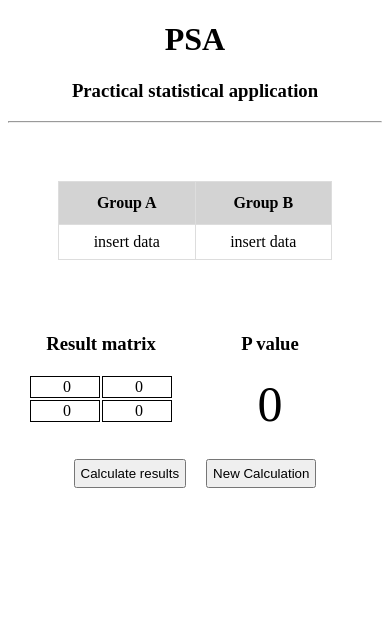
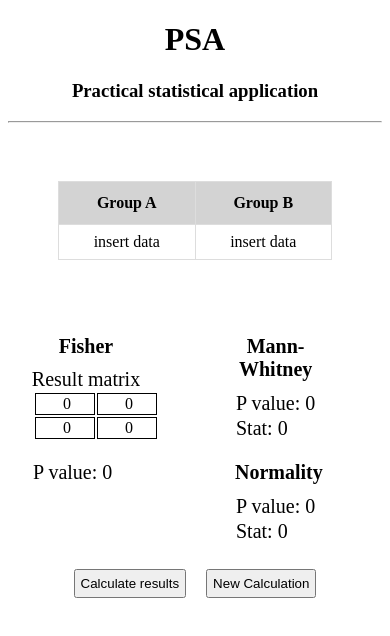
Before and after one commit to kvillt/psa, an Angular app: page / in a window 390 px wide. Shown: the top 636 px of the page. Built offline with nearby package versions, Linux system fonts and the light colour scheme.

Commit message:
Man-Withney P-value and stat working and same for Normality. Think also the mobile enter is fixed. Need to test it on the server to be shore

```diff
--- a/src/app/grid/grid.component.css
+++ b/src/app/grid/grid.component.css
@@ -14,15 +14,14 @@
 }
 
 .table-wrapper {
-
     padding: 50px;
 }
 
 
-.matrix {
+.matrix table{
     padding-left: 20px;
     text-align: center;
-    border-top: 1px;
+
 }
 
 .result {
@@ -31,16 +30,30 @@
 
 .result td{
     min-width: 70px;
-    text-align: center;
-    font-size: 50px;
+    font-size: 20px;
 }
+
 
 .matrix td {
     border: 1px solid black;
-    min-width: 70px;
+    min-width: 60px;
     padding-left: 5px;
     margin: 10px;
     text-align: center;
+}
+
+#Result {
+    font-size: 20px;
+}
+
+#fisher {
+    padding-left: 20px;
+    padding-top: 20px;
+    font-size: 20px;
+}
+
+#Mann-Whitney span{
+    text-align:right;
 }
 
 .container {
@@ -52,8 +65,14 @@ button {
     padding: 5px;
     margin: 10px;
 }
+
 t1 {
     text-align: center;
+}
+
+h3 {
+    font-size: 20px;
+    margin-bottom: 10px;
 }
 
 #values {
@@ -82,8 +101,8 @@ t1 {
 
 
 /* For desktop: */
-.col-3 {width: 25%;}
-.col-6 {width: 50%;}
+.col-3 {width: 20%;}
+.col-6 {width: 60%;}
 
 @media only screen and (max-width: 768px) {
   /* For mobile phones: */
--- a/src/app/grid/grid.component.html
+++ b/src/app/grid/grid.component.html
@@ -10,11 +10,11 @@
             <tr *ngFor="let row of rows">
                 <td>
                     <div class="excel" contenteditable (paste)="onPaste($event, 1)"
-                        (keyup.enter)="addData($event.target, 1)" data-placeholder="insert data"></div>
+                        (keyup)="addData($event, 1)" data-placeholder="insert data"></div>
                 </td>
                 <td>
                     <div class="excel" contenteditable (paste)="onPaste($event, 2)"
-                        (keyup.enter)="addData($event.target, 2)" data-placeholder="insert data"></div>
+                        (keyup)="addData($event, 2)" data-placeholder="insert data"></div>
                 </td>
             </tr>
         </table>
@@ -23,8 +23,10 @@
     <div class="col-3 matrix">
         <table>
             <caption>
-                <h3>Result matrix</h3>
+                <h3>Fisher</h3>
+                <span id="Result">Result matrix</span>
             </caption>
+
             <tr>
                 <td>{{matrix[0][0]}}</td>
                 <td>{{matrix[0][1]}}</td>
@@ -33,16 +35,35 @@
                 <td>{{matrix[1][0]}}</td>
                 <td>{{matrix[1][1]}}</td>
             </tr>
+
         </table>
+        <div id="fisher">P value: {{fisher_pValue}}</div>
     </div>
 
     <div class="col-3 result">
-        <caption>
-            <h3>P value</h3>
-        </caption>
-        <tr>
-            <td>{{pValue}}</td>
-        </tr>
+        <div id="Mann-Whitney">
+            <caption>
+                <h3>Mann-Whitney</h3>
+            </caption>
+            <tr>
+                <td>P value: <span>{{mann_pValue}}</span></td>
+            </tr>
+            <tr>
+                <td>Stat: {{mann_stat}}</td>
+            </tr>
+        </div>
+
+        <div id="Normality">
+            <caption>
+                <h3>Normality</h3>
+            </caption>
+            <tr>
+                <td>P value: <span>{{norm_pValue}}</span></td>
+            </tr>
+            <tr>
+                <td>Stat: {{norm_stat}}</td>
+            </tr>
+        </div>
     </div>
 
 </div>
--- a/src/app/grid/grid.component.ts
+++ b/src/app/grid/grid.component.ts
@@ -25,7 +25,11 @@ url = "http://68.183.74.23:5000/api/post_data"
   groupB = new Array;
 
   matrix = [[0, 0], [0, 0]];
-  pValue = 0;
+  fisher_pValue = 0;
+  mann_pValue = 0;
+  mann_stat = 0;
+  norm_pValue = 0;
+  norm_stat = 0;
 
   headers = ["Group A", "Group B"];
 
@@ -50,12 +54,20 @@ url = "http://68.183.74.23:5000/api/post_data"
   calculateResults() {
     this.http.post<any>(this.url, { "A": this.groupA, "B": this.groupB }).subscribe(data => {
       this.postId = data.id
+      //Fisher values
       this.matrix[0][0] = data.fisher.matrix[0][0];
       this.matrix[0][1] = data.fisher.matrix[0][1];
       this.matrix[1][0] = data.fisher.matrix[1][0];
       this.matrix[1][1] = data.fisher.matrix[1][1];
-      this.pValue = Number((data.fisher.p).toFixed(3));
-      // Now it's 3 decimals, change if more or less is needed, I picked 3 for design reasons
+      this.fisher_pValue = Number((data.fisher.p).toFixed(3));
+
+      //Mann Whitney
+      this.mann_pValue = Number((data.mannwhitney.p).toFixed(3))
+      this.mann_stat = Number((data.mannwhitney.stat).toFixed(3))
+
+      //Normality
+      this.norm_pValue =Number((data.normaltest.p).toFixed(3))
+      this.norm_stat =Number((data.normaltest.stat).toFixed(3))
     })
   }
 
@@ -70,6 +82,8 @@ url = "http://68.183.74.23:5000/api/post_data"
   }
 
   convertToNumbers(inputData: any, td_num: number) {
+    if(inputData.keyCode == 13) {
+      inputData= inputData.target;
       var tdOne = td_num == 1
       var counter = tdOne ? this.numCounterA : this.numCounterB
       var number = inputData.innerText.split("\n")
@@ -79,6 +93,8 @@ url = "http://68.183.74.23:5000/api/post_data"
       tdOne ? this.numCounterA = counter : this.numCounterB = counter
     }
 
+  }
+
   reload() {
     location.reload();
   }
```
Lines whose indentation alone changed are shown as unchanged.
